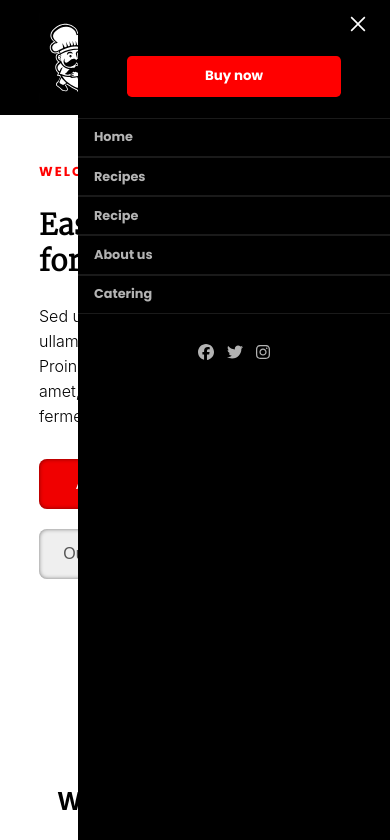
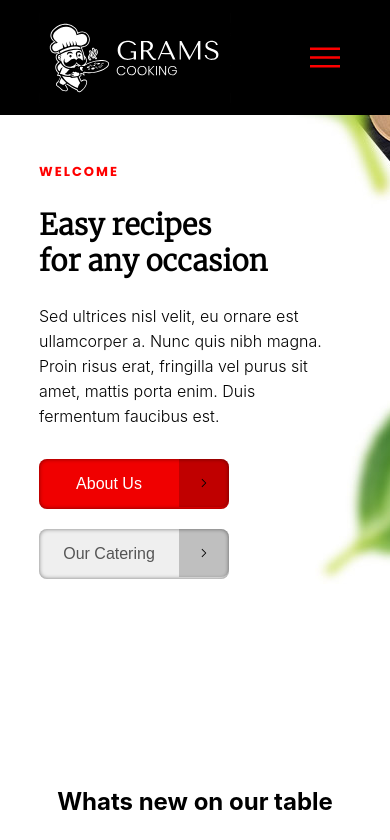
Before and after one commit to makyiabonner/gramscooking, a React (Create React App) app: page / in a window 390 px wide. Shown: the top 840 px of the page. Built offline with nearby package versions, Linux system fonts and the light colour scheme.

Commit message:
mobile nav animimations done

```diff
--- a/src/components/Nav/nav.js
+++ b/src/components/Nav/nav.js
@@ -7,7 +7,8 @@ import { FontAwesomeIcon } from '@fortawesome/react-fontawesome';
 import { faInstagram, faFacebook, faTwitter } from '@fortawesome/free-brands-svg-icons';
 
 export default function Nav(){
-    const [isActive, setIsActive ] = useState(false)
+    const [isActive, setIsActive ] = useState(false);
+    const toggleActive = () => setIsActive(!isActive);
     return (
         <>
             <nav className={styles.nav}>
@@ -22,15 +23,17 @@ export default function Nav(){
                             <li className={styles.list_item}>Catering</li>
                         </ul>
                         <div className={styles.div}>
-                            <img src={menu} alt="" className={styles.hamburger_menu} />
+                            <button className={styles.ham_btn} onClick={toggleActive} >
+                                <img src={menu} alt="" className={styles.hamburger_menu} />
+                            </button>
                             <button className={styles.btn}>Buy now</button>
                         </div>
                     </div>
                 </section>
             </nav>
-            <section className={styles.mobile_menu}>
+            <section className={`${styles.mobile_menu} ${isActive ? styles.open : styles.close}`}>
                 <div className={styles.mobile_close_div}>
-                    <button className={styles.close_button}>
+                    <button onClick={toggleActive} className={styles.close_button}>
                         <img src={close} alt='close button' className={styles.close_button_icon}/>
                     </button>
                 </div>
--- a/src/components/Nav/nav.module.css
+++ b/src/components/Nav/nav.module.css
@@ -73,8 +73,6 @@
     background-color: black;
     top: 0;
     right: 0;
-    height: 100%;
-    width: 80vw;
 }
 .mobile_close_div{
     display: flex;
@@ -96,8 +94,7 @@
     padding-block: .3em;
 }
 .mobile_buy_btn{
-    width: 16em;
-    padding-block: .8em;
+    padding: .8em 6em;
     background-color: red;
     border: none;
     border-radius: .3rem;
@@ -126,3 +123,20 @@
     gap: .8em;
     list-style-type: none;
 }
+.ham_btn{
+    background-color: transparent;
+    border: none;
+}
+.close {
+    height: 100%;
+    opacity: 0;
+    width: 0vw;
+    transition: all .2s linear;
+
+}
+.open{
+    opacity: 1;
+    height: 100%;
+    width: 80vw;
+    transition: all .2s linear;
+}
```
